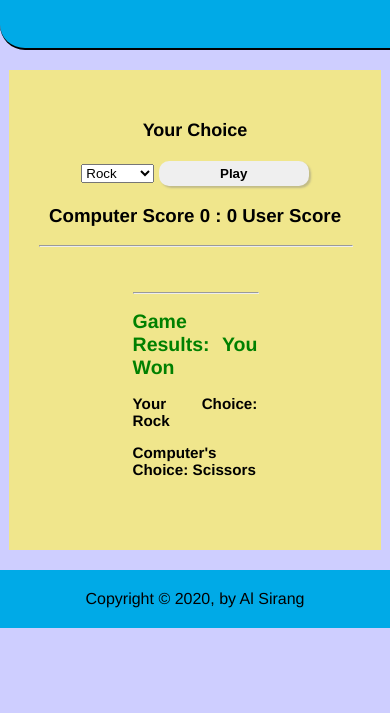
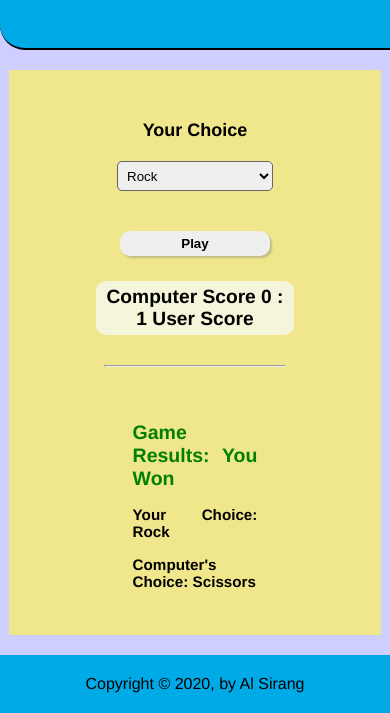
Before and after one commit to AlSirang/rock-paper-scissors-game, a plain HTML site: page index.html in a window 390 px wide. Both pictures are taken after a click on the input "Play". Shown: the part 192-905 px from the top of the page. Before the commit the page ends 844 px from the top, so only its background shows below. Drawn offline with Linux system fonts and the light colour scheme.

Commit message:
uploaded resources folder
uploaded resources folder. it wasn't uploaded in previous commit

```diff
--- a/resourses/CSS/style.css
+++ b/resourses/CSS/style.css
@@ -3,6 +3,7 @@ body{
     font-family: Helvetica, sans-serif;
     margin: 0;
     padding: 0;
+    word-spacing: normal;
 }
 
 .container{
@@ -48,7 +49,7 @@ h1, .form{
     padding: 0 30px;
     padding-top: 50px;
     width: 65%;
-    min-height: 430px;
+    min-height: 480px;
     margin: 0 auto;
 
 }
@@ -58,24 +59,22 @@ h1, .form{
     display: block;
 }
 
-.form input[type='text']{
+.form select{
     margin: 20px auto;
     padding: 5px;
-    height: 20px;
+    height: 30px;
     width: 50%;
+    max-width: 350px;
     border: 1px #666565 solid;
     border-radius: 5px;
     display: block;
+}
 
-}
-.form input[type='text'],
-.form input[type='text']:focus{
-    text-align: center;
-}
 
 .form input[type='submit']{
     font-weight: bold;
     margin-top: 20px;
+    margin-bottom: 25px;
     padding: 5px;
     width: 20%;
     border: none;
@@ -92,12 +91,19 @@ h1, .form{
     position: relative;
     top: 2px;
 }
-::placeholder{
-    text-align: center;
-    font-size: 15px;
+
+.scores h3{
+    margin: 0 auto;
     color: #000000;
-    font-family: Helvetica, sans-serif;
+    background-color: #f5f5dc;
+    font-size: 1.2em;
+    width: 60%;
+    margin-bottom: 0;
+    padding: 5px;
+    border-radius: 10px;
+
 }
+
 /* end of main div styling*/
 
 
@@ -121,9 +127,16 @@ h1, .form{
     width: 40%;
     margin: 0 auto;
 }
-#winner{
+#user{
     color: #008000;
 
+}
+
+#tie{
+    color: #00aae7;
+}
+#compWon{
+    color: rgb(25, 0, 255);
 }
 
 #error{
@@ -132,7 +145,9 @@ h1, .form{
 
 hr{
     color: #000000;
-    width: 100%;
+    width: 50%;
+    min-width: 180px;
+    margin-top: 30px;
 }
 
 
@@ -147,10 +162,11 @@ hr{
         width: 80%;
         min-width: 250px;
     }
-    .form input[type='text']{
-        width: 70%;
-        min-width: 220px;
+    .form select{
+        width: 50%;
+        min-width: 100px;
     }
+
     .form input[type='submit']{
         width: 40%;
         min-width: 150px;
@@ -163,4 +179,5 @@ hr{
     #answer{
         font-size: 13px;
     }
+
 }
--- a/resourses/JS/script.js
+++ b/resourses/JS/script.js
@@ -1,7 +1,11 @@
+
+let userScore = 0;
+let compScore = 0;
+
 // get user choice
 const getUserChoice = userInput => {
   userInput = userInput.toLowerCase();
-  if(userInput==='rock' || userInput==='paper' ||userInput==='scissors'){
+  if(userInput==='rock' || userInput==='paper' ||userInput==='scissors' || userInput==='bomb'){
     return userInput;
   }else{
     return 0;
@@ -26,6 +30,11 @@ const getComputerChoice =()=>{
 
 // determine the winner between user and computer
 const determineWinner = (userChoice, computerChoice)=>{
+  //cheat code bomb, by typing it  user will always win
+  if(userChoice==='bomb')
+  {
+    return 'You won';
+  }
   // check if game is tie
   if(userChoice === computerChoice){
     return 'tie';
@@ -56,13 +65,33 @@ const determineWinner = (userChoice, computerChoice)=>{
   }
 };
 
+//update score
+const updateScore =winner=>{
+  if(winner==='You won'){
+    userScore +=1;
+  }else if(winner==='Computer won'){
+    compScore +=1;
+  }
+};
+
 // read user choice from  HTML input Element
 const getRawInput=()=>document.getElementById('userInput').value;
 
 // display winner to HTML
 const displayWinnerAndAnswers= (winner, userChoice, computerChoice) =>{
-  document.getElementById("answer").innerHTML = `<hr>
-                                                 <h2 id='winner'>Game Results: ${winner}</h2>
+  let id;
+  if(winner==='tie'){
+    id='tie';
+  }
+  else if(winner==='Computer won'){
+    id='compWon';
+  }
+  else{
+    id='user';
+  }
+  document.getElementById('score-board').innerHTML=`Computer Score ${compScore} : ${userScore} User Score `;
+
+  document.getElementById("answer").innerHTML = `<h2 id='${id}'>Game Results: ${winner}</h2>
                                                   <h3>Your Choice: ${userChoice}</h3>
                                                   <h3>Computer's Choice: ${computerChoice}</h3>`;
 };
@@ -81,6 +110,7 @@ const playGame=()=>{
   else{
     let computerChoice = getComputerChoice();
     let winner =determineWinner(userChoice, computerChoice);
+    updateScore(winner);
     //display final resutls
     displayWinnerAndAnswers(winner, userChoice, computerChoice);
   }
```
